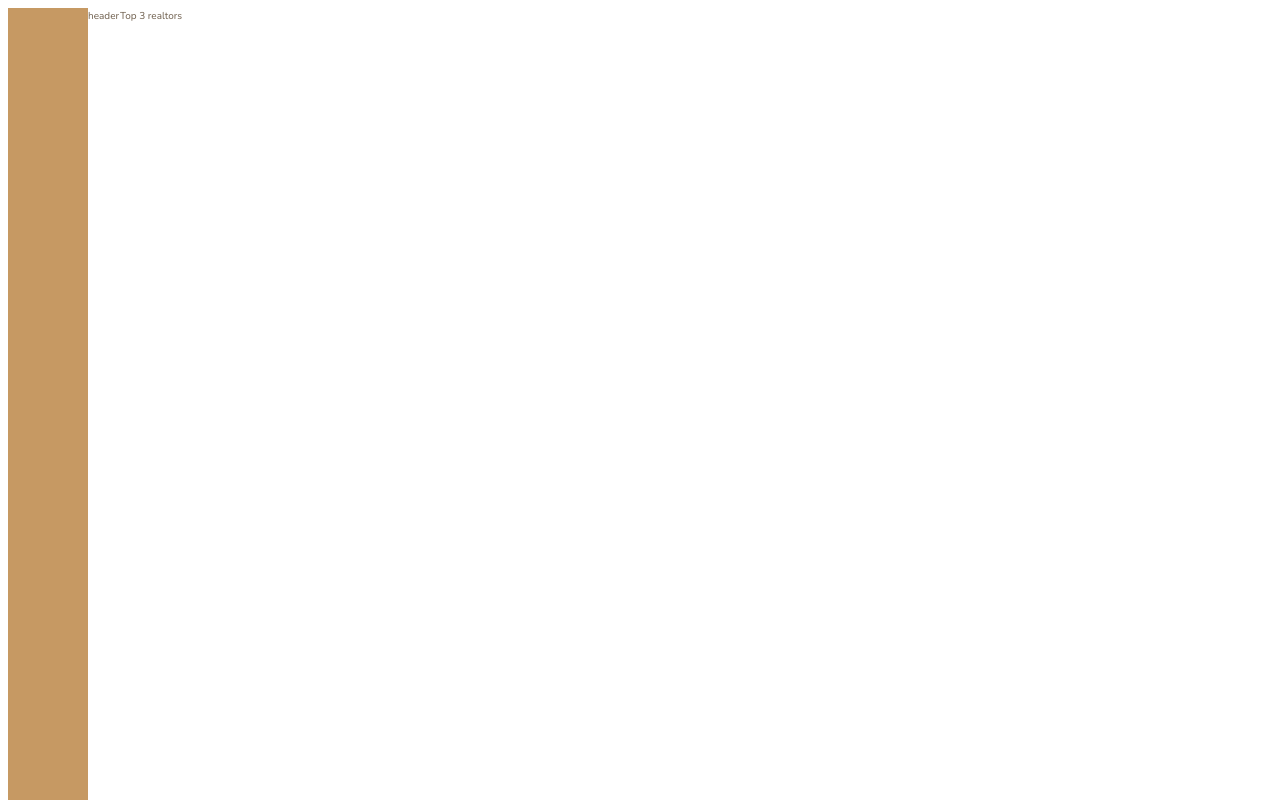
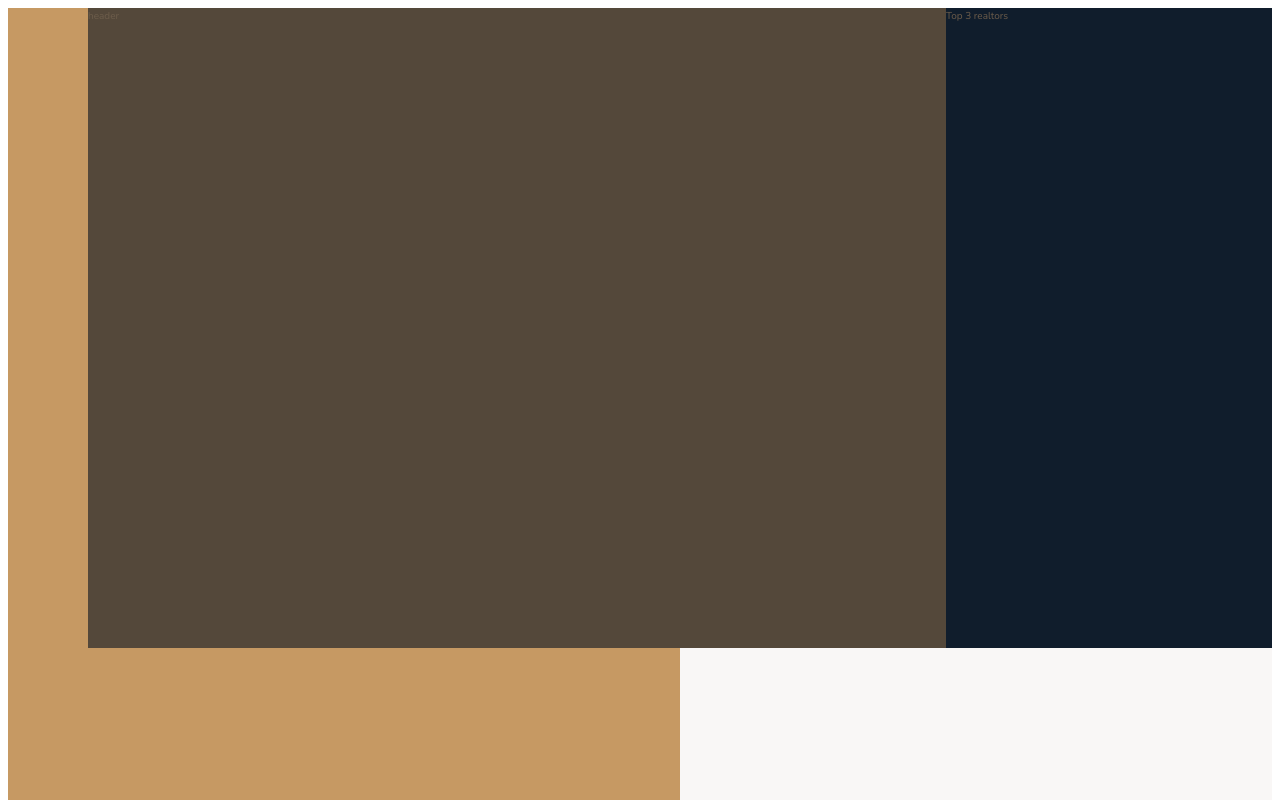
Before and after one commit to progmamun/advence-css-sass, a website: page nexter-web-mastering-css-grid/index.html in a window 1280 px wide. Shown: the top 800 px of the page. Drawn offline with nearby package versions, Linux system fonts and the light colour scheme; files that its build step writes are made by us from their sources.

Commit message:
grid-update

```diff
--- a/nexter-web-mastering-css-grid/sass/_base.scss
+++ b/nexter-web-mastering-css-grid/sass/_base.scss
@@ -28,8 +28,10 @@ body {
 .container {
   display: grid;
   grid-template-rows: 80vh min-content 40vw repeat(3, min-content);
-  grid-template-columns: [sidebar-start] 8rem [sidebar-end full-start] 1fr [center-start] repeat(
-      8,
-      [col-start] minmax(min-content, 14rem) [col-end]
-    ) [center-end] 1fr [full-end];
+  grid-template-columns:
+    [sidebar-start] 8rem [sidebar-end full-start] minmax(
+      6rem,
+      1fr
+    ) [center-start] repeat(8, [col-start] minmax(min-content, 14rem) [col-end])
+    [center-end] minmax(6rem, 1fr) [full-end];
 }
--- a/nexter-web-mastering-css-grid/sass/_header.scss
+++ b/nexter-web-mastering-css-grid/sass/_header.scss
@@ -0,0 +1,4 @@
+.header {
+  background-color: $color-grey-dark-1;
+  grid-column: full-start / col-end 6;
+}
--- a/nexter-web-mastering-css-grid/sass/_homes.scss
+++ b/nexter-web-mastering-css-grid/sass/_homes.scss
@@ -0,0 +1,4 @@
+.homes {
+  background-color: $color-secondary;
+  grid-column: center-start / center-end;
+}
--- a/nexter-web-mastering-css-grid/sass/_realtors.scss
+++ b/nexter-web-mastering-css-grid/sass/_realtors.scss
@@ -0,0 +1,4 @@
+.realtors {
+  background-color: $color-secondary;
+  grid-column: col-start 7 / full-end;
+}
--- a/nexter-web-mastering-css-grid/sass/_story.scss
+++ b/nexter-web-mastering-css-grid/sass/_story.scss
@@ -0,0 +1,10 @@
+.story {
+  &__pictures {
+    background-color: $color-primary;
+    grid-column: full-start / col-end 4;
+  }
+  &__content {
+    background-color: $color-grey-light-1;
+    grid-column: col-start 5 / full-end;
+  }
+}
```
